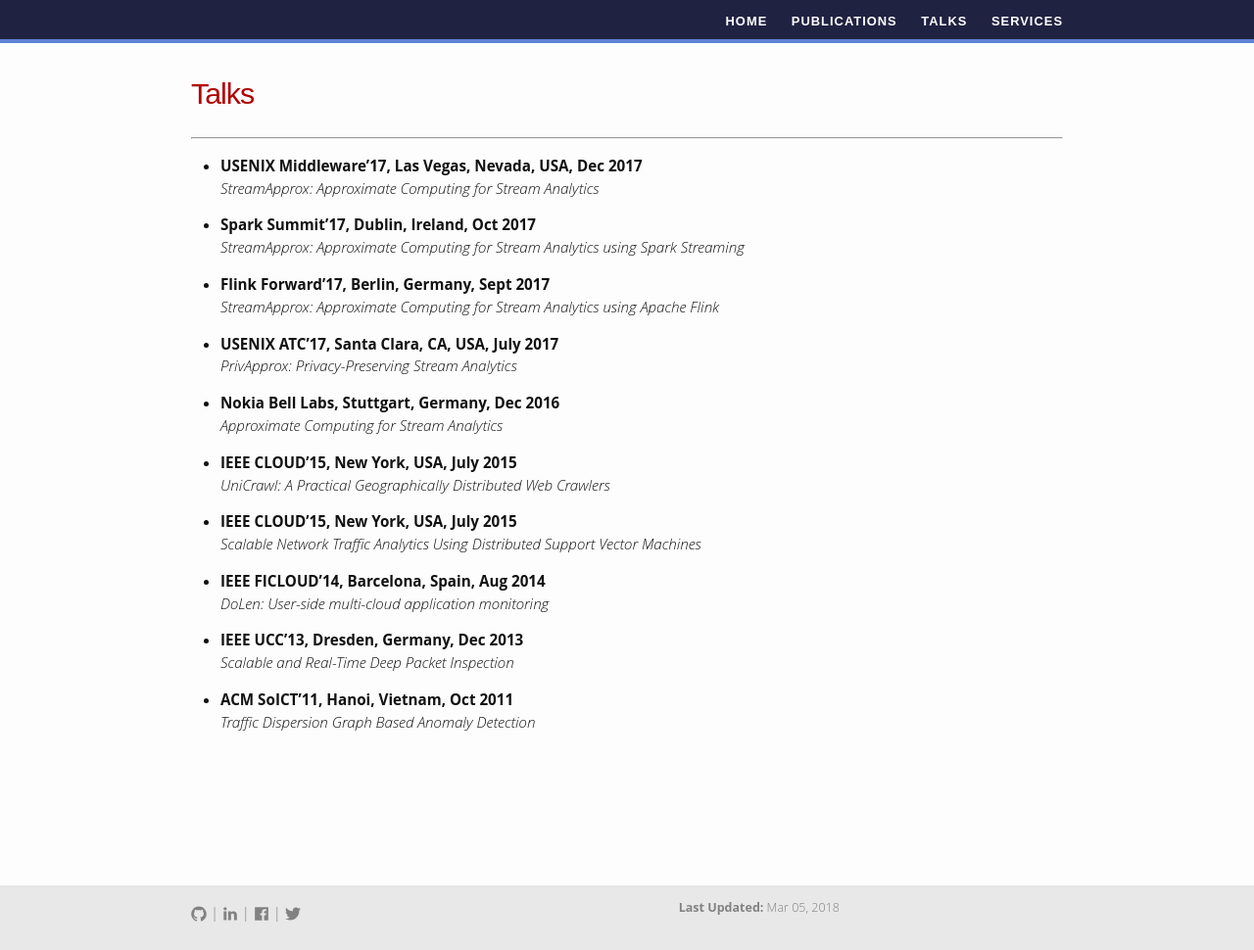
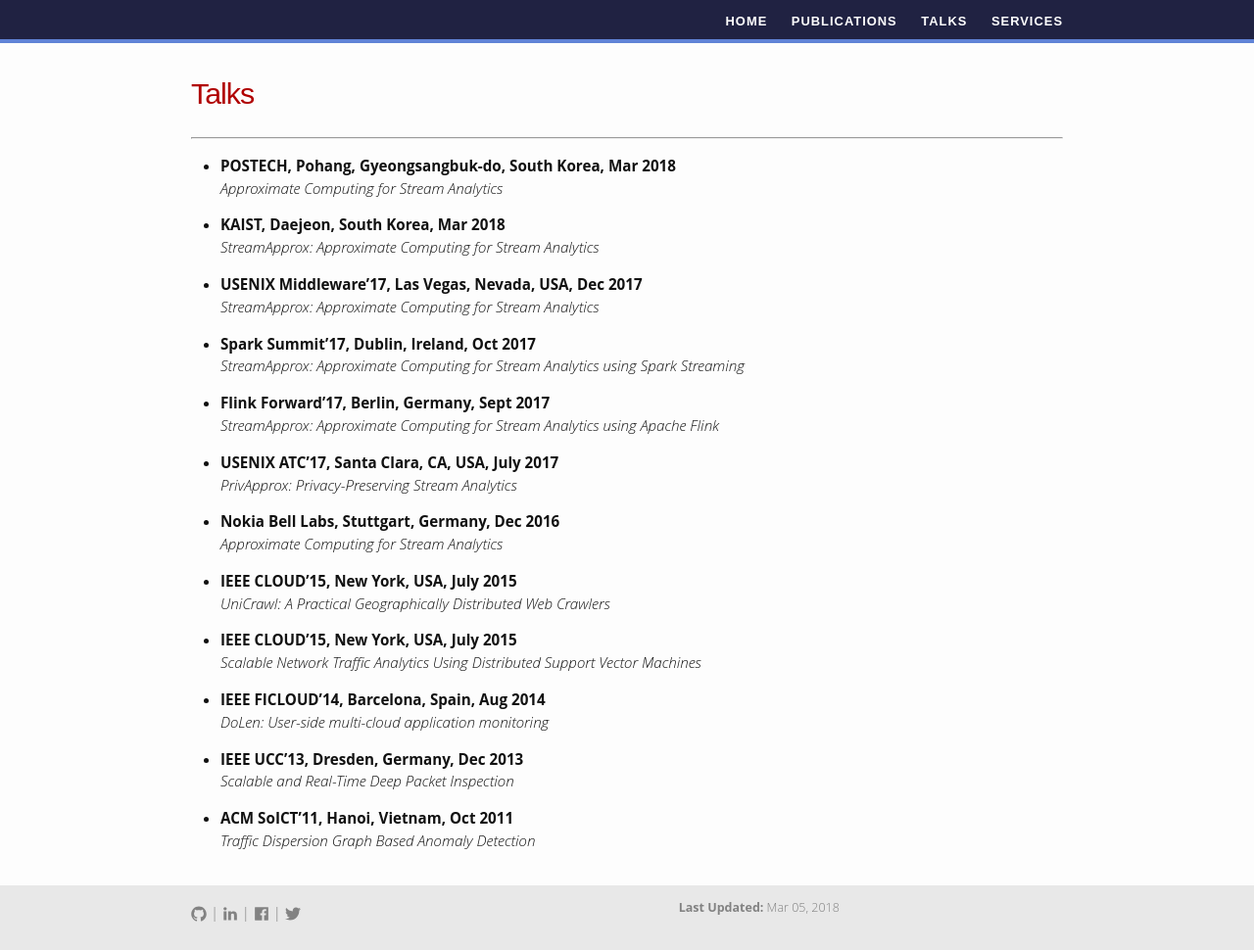
Before and after one commit to doflink/doflink.github.io, a Jekyll site: the page built from talks.md, in a window 1280 px wide and 970 px high. Shown: the whole window at 98% size. Built offline with Jekyll 4.4.1, drawn with Linux system fonts in a browser that asks for light colours.

Commit message:
update talks

```diff
--- a/talks.md
+++ b/talks.md
@@ -5,6 +5,12 @@ permalink: /talks/
 ---
 -----
 <hr style="height:10pt; visibility:hidden;" />
+
+- **POSTECH, Pohang, Gyeongsangbuk-do, South Korea, Mar 2018** <br>
+_Approximate Computing for Stream Analytics_
+
+- **KAIST, Daejeon, South Korea, Mar 2018** <br>
+_StreamApprox: Approximate Computing for Stream Analytics_
 
 - **USENIX Middleware'17, Las Vegas, Nevada, USA, Dec 2017** <br>
 _StreamApprox: Approximate Computing for Stream Analytics_
```
